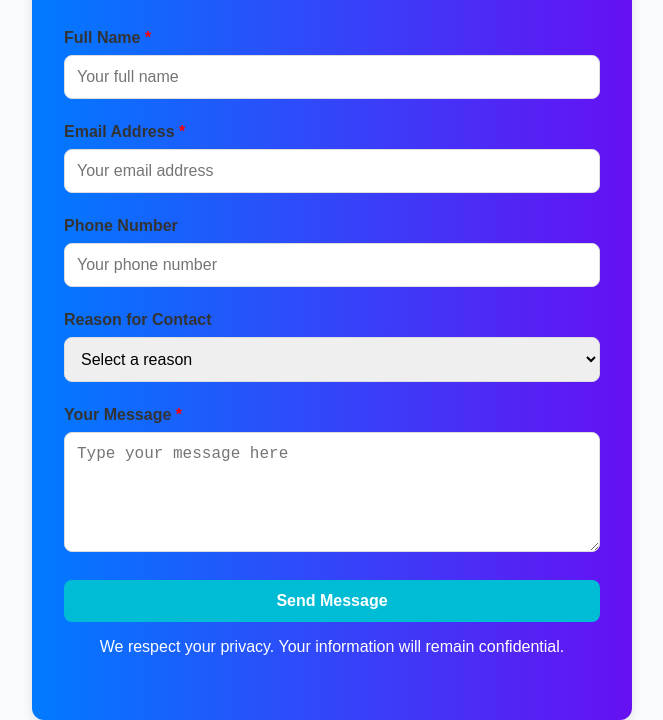
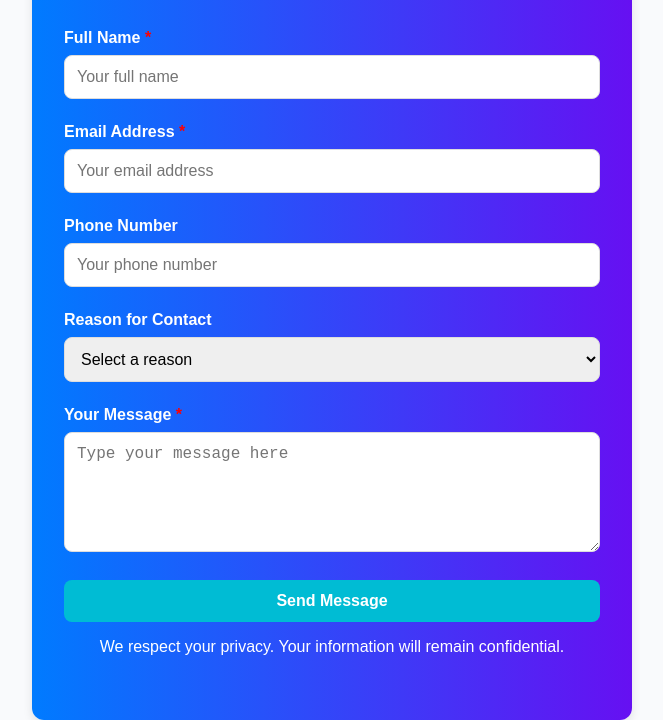
Before and after one commit to vickyrex54/victors-portfolio, a plain HTML site: page contact.html in a window 1280 px wide. Shown: the part 174-894 px from the top of the page, without its empty margins (308-971 px from the left). Drawn offline with Linux system fonts and the light colour scheme.

Commit message:
initail commit

```diff
--- a/contact.html
+++ b/contact.html
@@ -17,19 +17,19 @@
     <p>We’d love to hear from you! Fill out the form below, and we’ll get back to you shortly.</p>
     <form class="contact-form" action="#" method="POST">
       <div class="form-group">
-        <label for="name">Full Name <span style="color: red;">*</span></label>
+        <label for="name" style="color: white;">Full Name <span style="color: red;">*</span></label>
         <input type="text" id="name" name="name" placeholder="Your full name" required>
       </div>
       <div class="form-group">
-        <label for="email">Email Address <span style="color: red;">*</span></label>
+        <label for="email" style="color: white;">Email Address <span style="color: red;">*</span></label>
         <input type="email" id="email" name="email" placeholder="Your email address" required>
       </div>
       <div class="form-group">
-        <label for="phone">Phone Number</label>
+        <label for="phone" style="color: white;">Phone Number</label>
         <input type="tel" id="phone" name="phone" placeholder="Your phone number">
       </div>
       <div class="form-group">
-        <label for="reason">Reason for Contact</label>
+        <label for="reason"style="color: white;">Reason for Contact</label>
         <select id="reason" name="reason" required>
           <option value="" disabled selected>Select a reason</option>
           <option value="inquiry">General Inquiry</option>
@@ -39,7 +39,7 @@
         </select>
       </div>
       <div class="form-group">
-        <label for="message">Your Message <span style="color: red;">*</span></label>
+        <label for="message" style="color: white;">Your Message <span style="color: red;">*</span></label>
         <textarea id="message" name="message" placeholder="Type your message here" required></textarea>
       </div>
       <button type="submit" class="contact-btn">Send Message</button>
```
Also changed, not shown: table.html (deleted, +0 -22 lines).
